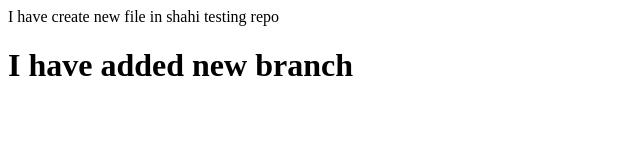
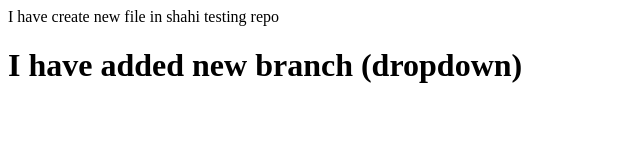
Before and after one commit to shahi-patan/shahi-Testing, a plain HTML site: page index.html in a window 1280 px wide. Shown: the whole page, without its empty margins (0-640 px from the left). Drawn offline with Linux system fonts and the light colour scheme.

Commit message:
add dropdown to feature1

```diff
--- a/index.html
+++ b/index.html
@@ -1,2 +1,2 @@
 <p>I have create new file in shahi testing repo</p>
-<h1>I have added new branch</h1>
+<h1>I have added new branch (dropdown)</h1>
```
